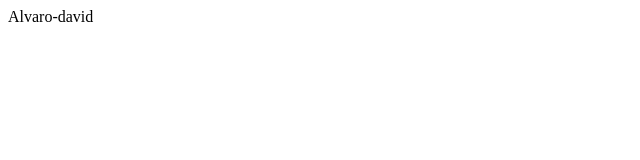
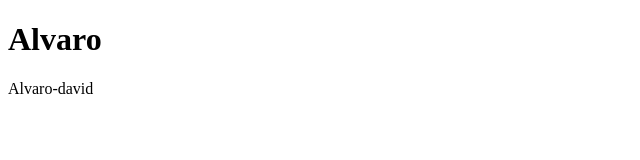
Before and after one commit to Aortco3/prework-study-guide, a plain HTML site: page index.html in a window 1280 px wide. Shown: the whole page, without its empty margins (0-640 px from the left). Drawn offline with Linux system fonts and the light colour scheme.

Commit message:
New Repositorie Test

```diff
--- a/index.html
+++ b/index.html
@@ -7,6 +7,7 @@
     <title>Alvaro's Webpage</title>
 </head>
 <body>
+    <h1>Alvaro</h1>
 Alvaro-david
 </body>
 </html>
```
